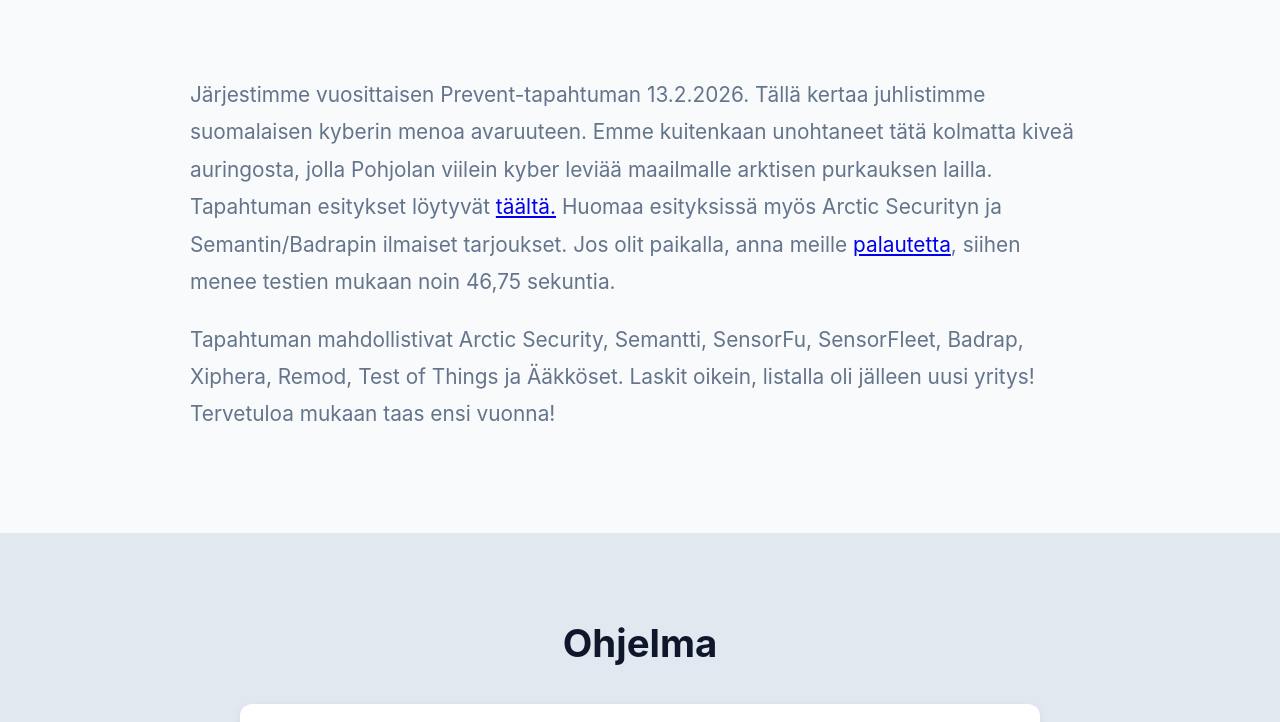
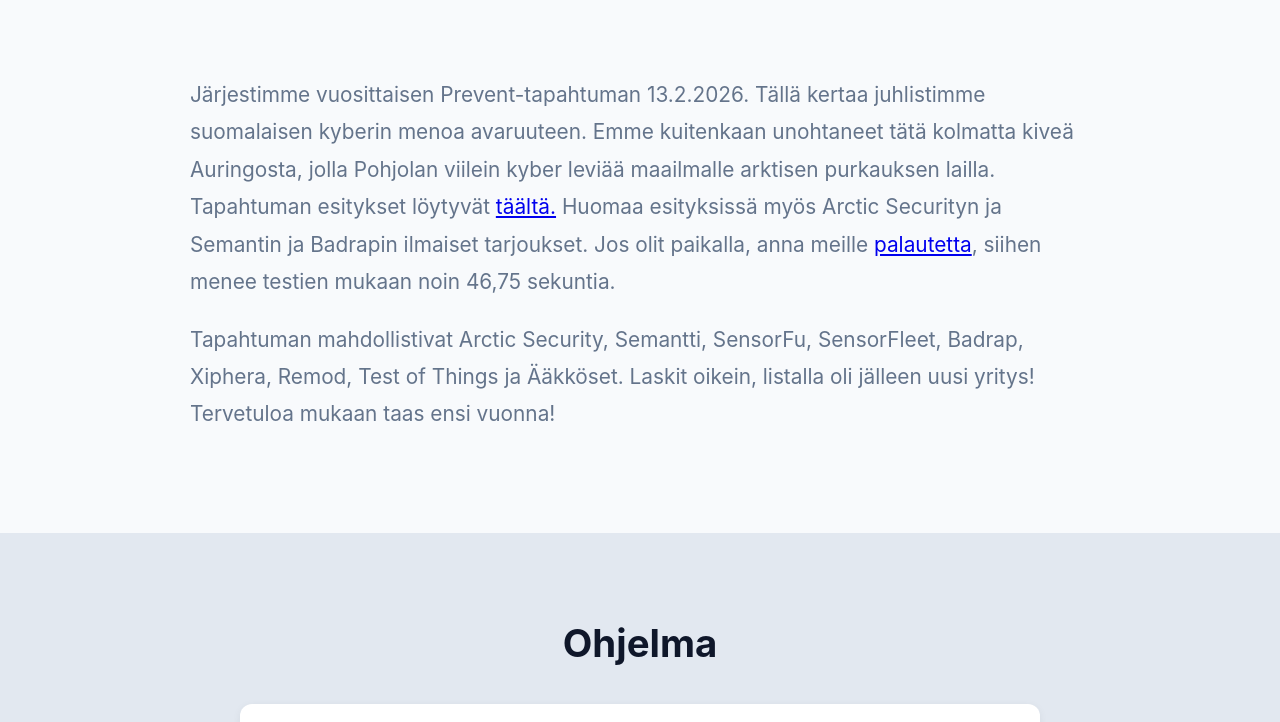
Before and after one commit to scanabc/scanabc.github.io, a Jekyll site: the page prevent26/index.html, which Jekyll copies as it is, in a window 1280 px wide and 900 px high, scrolled down 456 px, cut to the strip 178-900 px from the top of the window. Built offline with Jekyll 4.4.1, drawn with Linux system fonts in a browser that asks for light colours; some of the changed text lies outside the part shown.

Commit message:
Prevent26 - language updates

```diff
--- a/prevent26/index.html
+++ b/prevent26/index.html
@@ -478,12 +478,12 @@
         <div class="about-text">
           <p>
             Järjestimme vuosittaisen Prevent-tapahtuman 13.2.2026. Tällä kertaa juhlistimme suomalaisen
-            kyberin menoa avaruuteen. Emme kuitenkaan unohtaneet tätä kolmatta kiveä auringosta, jolla Pohjolan viilein
+            kyberin menoa avaruuteen. Emme kuitenkaan unohtaneet tätä kolmatta kiveä Auringosta, jolla Pohjolan viilein
             kyber leviää maailmalle arktisen purkauksen lailla. Tapahtuman esitykset löytyvät
             <a href="https://drive.google.com/file/d/16XBWXNoUJJ-Syijlg1xuCPmLXjPZmK-X/view?usp=sharing">täältä.</a>
-            Huomaa esityksissä myös Arctic Securityn ja Semantin/Badrapin ilmaiset tarjoukset.
+            Huomaa esityksissä myös Arctic Securityn ja Semantin ja Badrapin ilmaiset tarjoukset.
             Jos olit paikalla, anna meille <a href="https://docs.google.com/forms/d/e/1FAIpQLSeelCaBc8Uz-De7mSDpyAxdnyHGhzFDNtyz_duM3gfB8gI5Tg/viewform?pli=1">
-            palautetta</a>, siihen menee testien mukaan noin 46,75 sekuntia</a>.
+            palautetta</a>, siihen menee testien mukaan noin 46,75 sekuntia.
           </p>
           <p>
             Tapahtuman mahdollistivat Arctic Security, Semantti, SensorFu, SensorFleet,
@@ -686,7 +686,7 @@
   <footer>
     <h3>Prevent 2026</h3>
     <p class="tagline">Yhteistyö vie meidät avaruuteen!</p>
-    <p class="sponsors">Mahdollistajat: Arctic Security, Badrap, Remod, Semantti, Sensorfleet, SensorFu, Test of Things, Xiphera, Ääkköset</p>
+    <p class="sponsors">Mahdollistajat: Arctic Security, Badrap, Remod, Semantti, SensorFleet, SensorFu, Test of Things, Xiphera, Ääkköset</p>
   </footer>
 </body>
 </html>
```
Also changed, not shown: other parts of prevent26/index.html (+2 -2 lines).
